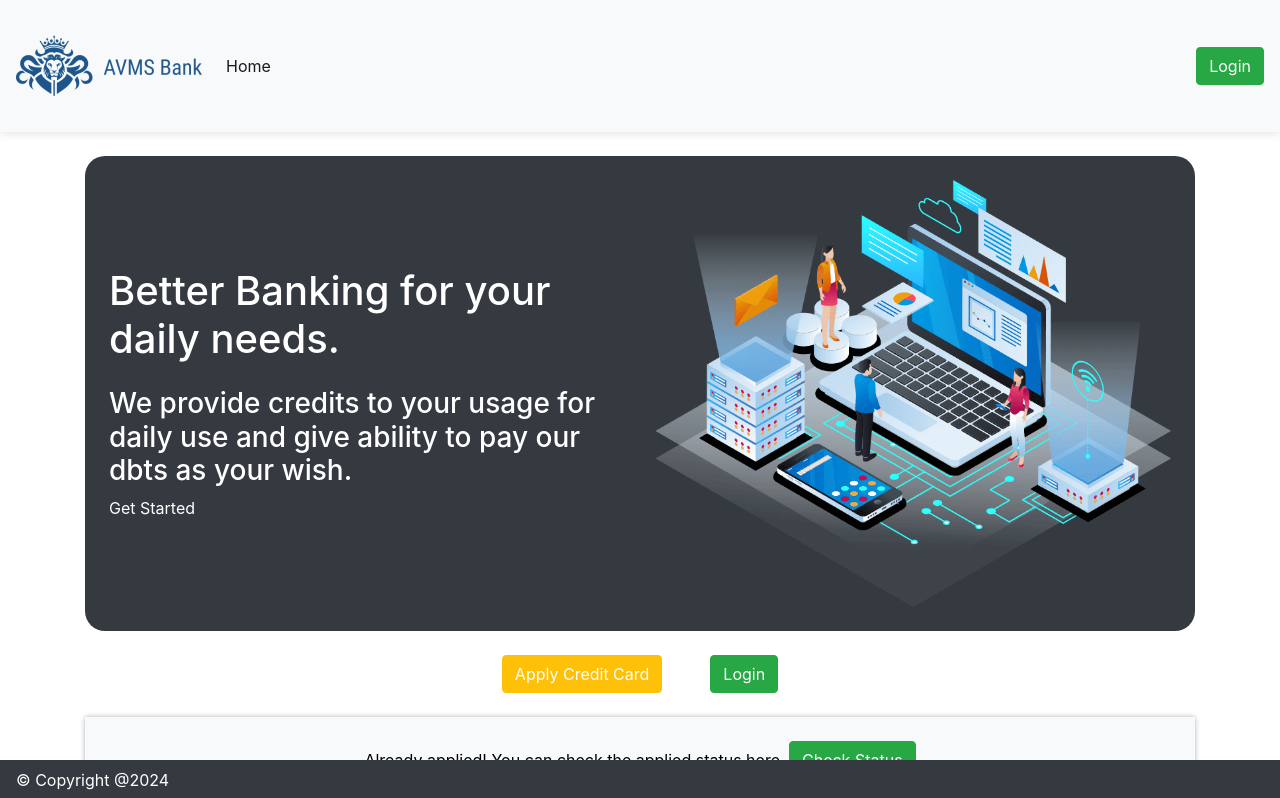
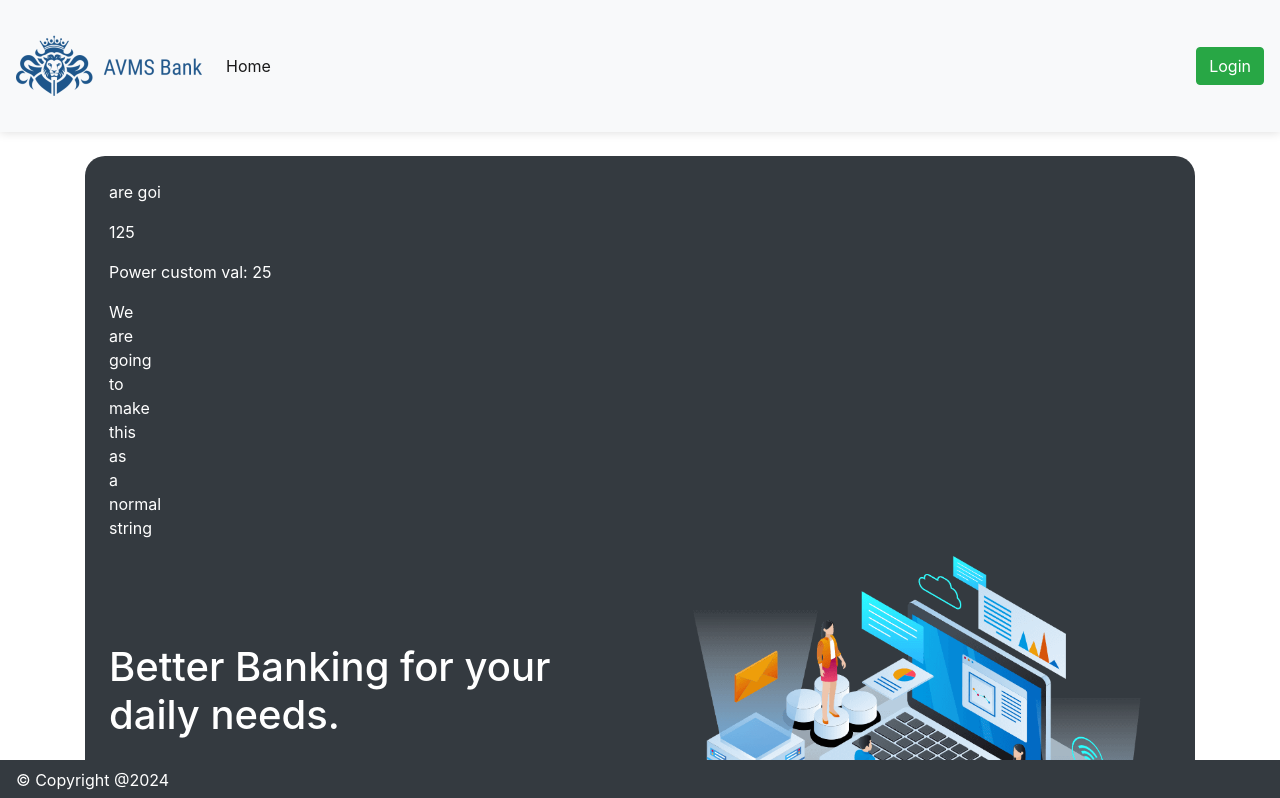
Before and after one commit to krsminesh/CreditApp, an Angular app: page / in a window 1280 px wide. Shown: the top 798 px of the page. Built offline with nearby package versions, Linux system fonts and the light colour scheme.

Commit message:
custom pip - standalone pipe example

```diff
--- /dev/null
+++ b/src/app/pipe/cubic.pipe.ts
@@ -0,0 +1,12 @@
+import { Pipe, PipeTransform } from '@angular/core';
+
+@Pipe({
+  name: 'cubicpipe'
+})
+export class CubicPipe implements PipeTransform {
+
+  transform(value: number, ...args: unknown[]): number {
+    return Math.pow(value, 3);
+  }
+
+}
--- /dev/null
+++ b/src/app/pipe/power.pipe.ts
@@ -0,0 +1,13 @@
+import { Pipe, PipeTransform } from '@angular/core';
+
+@Pipe({
+  name: 'powerpipe',
+  standalone:true
+})
+export class PowerPipe implements PipeTransform {
+
+  transform(value: number, powerVal: number): number {
+    return Math.pow(value, powerVal);;
+  }
+
+}
--- a/src/app/user/welcome/welcome.component.html
+++ b/src/app/user/welcome/welcome.component.html
@@ -1,5 +1,18 @@
 <div class="welcome-page">
+
     <div class="bg-dark px-4 py-4">
+        <p>
+            {{ str | slice:2:10 }}
+        </p>
+        <p> {{5 | cubicpipe}}</p>
+
+        <p>Power custom val: {{5 | powerpipe:2}}</p>
+
+        <p>
+            <span *ngFor="let ss of str.split(' ')">
+                {{ss}} <br>
+            </span>
+        </p>
         <div class="row">
             <div class="col-lg-6 d-flex flex-column justify-content-center pt-4 pt-lg-0 order-2 order-lg-1 aos-init aos-animate" data-aos="fade-up" data-aos-delay="200">
             <h1 class="mb-4">Better Banking for your daily needs.</h1>
--- a/src/app/user/welcome/welcome.component.ts
+++ b/src/app/user/welcome/welcome.component.ts
@@ -12,4 +12,6 @@ export class WelcomeComponent {
   applyUrl = GlobalConstants.applyUrl;
   checkStatusURL = GlobalConstants.checkStatusURL;
 
+  str = "We are going to make this as a normal string"
+
 }
```
Also changed, not shown: src/app/app.module.ts (+6 -2 lines), 2 other files (tests, documents, lock files or other folders).
